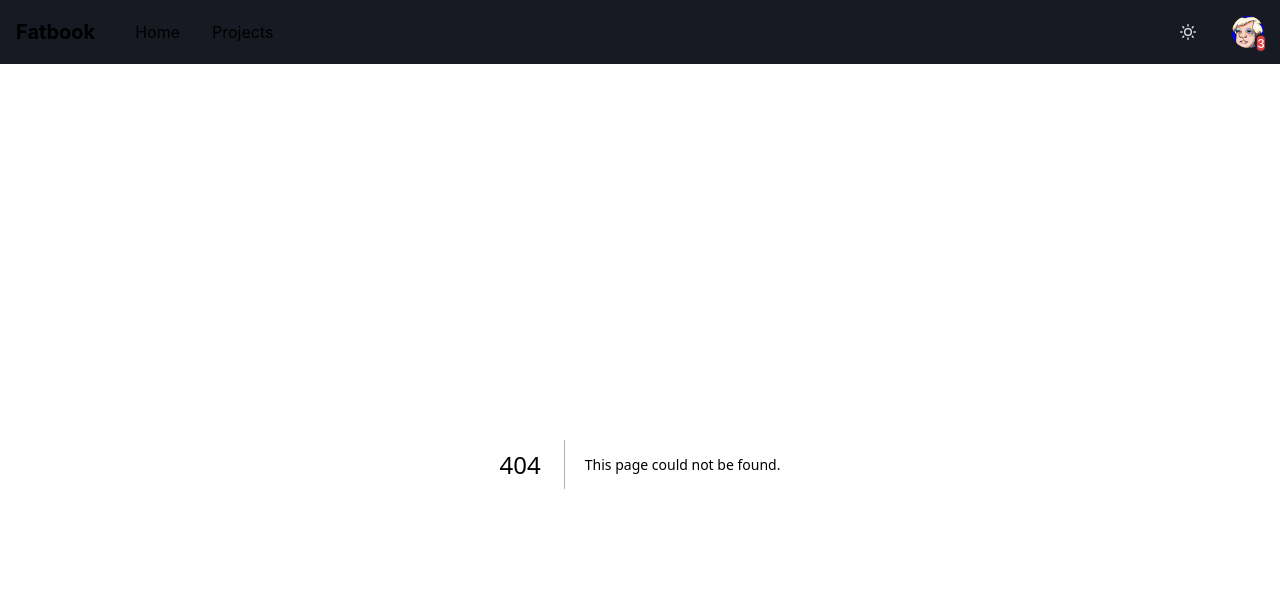
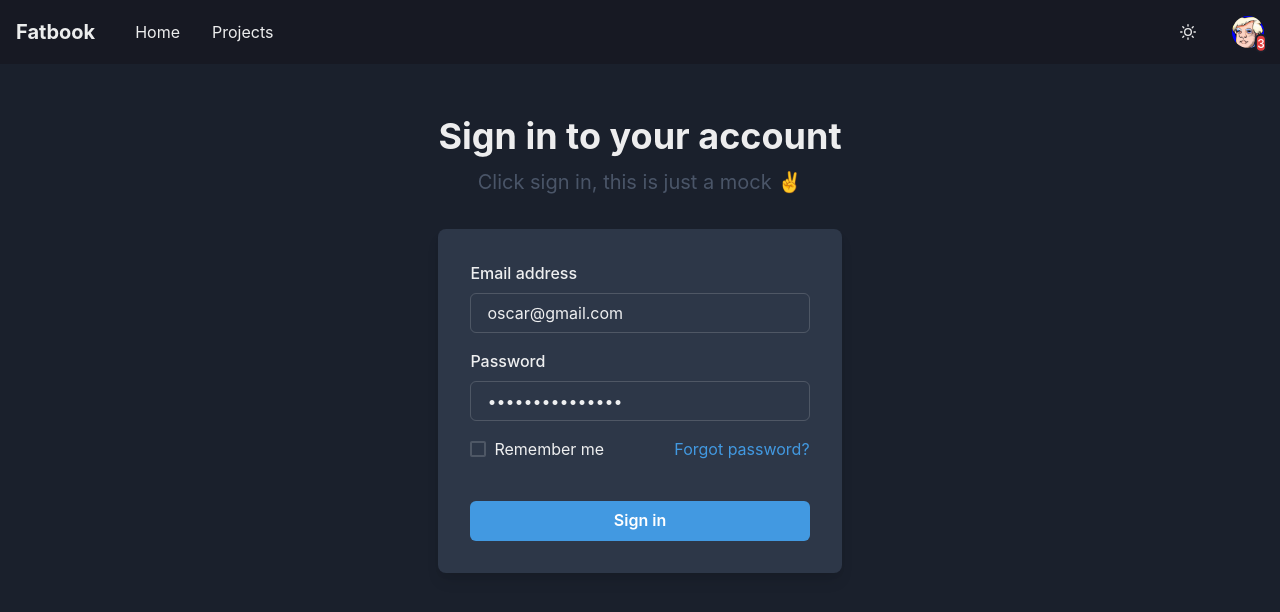
Before and after one commit to OscarGuerreroLopez/social-app-test, a Next.js app: page /login in a window 1280 px wide. Before the commit this address had no page. Shown: the top 612 px of the page. Built offline with nearby package versions, Linux system fonts and the light colour scheme.

Commit message:
fake login and getting posts from backend init

```diff
--- a/components/home/Home.tsx
+++ b/components/home/Home.tsx
@@ -61,7 +61,7 @@ export default function CallToActionWithAnnotation() {
                 bg: "green.500"
               }}
             >
-              <Link href={"/notifications"}>Get Started</Link>
+              <Link href={"/login"}>Get Started</Link>
             </Button>
 
             <Box>
--- /dev/null
+++ b/pages/api/login.ts
@@ -0,0 +1,20 @@
+import type { NextApiRequest, NextApiResponse } from "next";
+
+export default async function handler(
+  req: NextApiRequest,
+  res: NextApiResponse
+) {
+  const { method } = req;
+
+  if (method === "POST") {
+    // just a fake to simulate a login process
+    await new Promise((resolve) => {
+      setTimeout(() => {
+        resolve("");
+      }, 200);
+    });
+
+    return res.status(200).json({ token: "tokenHere" });
+  }
+  return res.status(400).send("invalid method");
+}
--- /dev/null
+++ b/pages/login/index.tsx
@@ -0,0 +1,101 @@
+import {
+  Flex,
+  Box,
+  FormControl,
+  FormLabel,
+  Input,
+  Checkbox,
+  Stack,
+  Link,
+  Button,
+  Heading,
+  useColorModeValue,
+  Text
+} from "@chakra-ui/react";
+
+import Router from "next/router";
+
+import { axiosFetcher } from "@/utils/http";
+import { GetNotifications } from "@/utils/getNotifications";
+
+const checkLogin = async () => {
+  try {
+    const result = await axiosFetcher("http://localhost:3000/api/login", {
+      method: "POST"
+    });
+
+    const { token } = result;
+
+    if (typeof window !== "undefined") {
+      // client-side operation such as local storage.
+      localStorage.setItem("token", token);
+    }
+
+    await GetNotifications(token);
+    await Router.push("/notifications");
+  } catch (error) {
+    console.error(error);
+  }
+};
+
+export default function SimpleCard() {
+  return (
+    <Flex
+      minH={"70vh"}
+      align={"center"}
+      justify={"center"}
+      bg={useColorModeValue("gray.50", "gray.800")}
+    >
+      <Stack spacing={8} mx={"auto"} maxW={"lg"} py={12} px={6}>
+        <Stack align={"center"}>
+          <Heading fontSize={{ sm: "1xl", md: "3xl", lg: "4xl" }}>
+            Sign in to your account
+          </Heading>
+          <Text
+            fontSize={{ base: "xs", sm: "sm", md: "xl" }}
+            color={"gray.600"}
+          >
+            Click sign in, this is just a mock ✌️
+          </Text>
+        </Stack>
+        <Box
+          rounded={"lg"}
+          bg={useColorModeValue("white", "gray.700")}
+          boxShadow={"lg"}
+          p={8}
+        >
+          <Stack spacing={4}>
+            <FormControl id="email">
+              <FormLabel>Email address</FormLabel>
+              <Input type="email" defaultValue={"oscar@gmail.com"} />
+            </FormControl>
+            <FormControl id="password">
+              <FormLabel>Password</FormLabel>
+              <Input type="password" defaultValue={"oscar@gmail.com"} />
+            </FormControl>
+            <Stack spacing={10}>
+              <Stack
+                direction={{ base: "column", sm: "row" }}
+                align={"start"}
+                justify={"space-between"}
+              >
+                <Checkbox>Remember me</Checkbox>
+                <Link color={"blue.400"}>Forgot password?</Link>
+              </Stack>
+              <Button
+                bg={"blue.400"}
+                color={"white"}
+                _hover={{
+                  bg: "blue.500"
+                }}
+                onClick={() => checkLogin()}
+              >
+                Sign in
+              </Button>
+            </Stack>
+          </Stack>
+        </Box>
+      </Stack>
+    </Flex>
+  );
+}
--- a/stores/notifications.store.tsx
+++ b/stores/notifications.store.tsx
@@ -4,6 +4,7 @@ import { AggregatedNotification } from "@/models";
 
 class NotificationsStore {
   notifications: AggregatedNotification[] = [];
+  isLoading = true;
 
   constructor() {
     makeAutoObservable(this);
@@ -11,9 +12,11 @@ class NotificationsStore {
 
   getNotificationsFromApi = async () => {
     try {
+      this.isLoading = true;
       const apiUrl = "localhost:3000/api/getNotifications";
       const aggregatedNotificationsFromApi = await axios.get(apiUrl);
       this.notifications = aggregatedNotificationsFromApi.data;
+      this.isLoading = false;
     } catch (error) {
       console.error(`error ${error}`);
     }
--- /dev/null
+++ b/utils/getNotifications.tsx
@@ -0,0 +1,10 @@
+import notificationsStore from "@/stores/notifications.store";
+import { axiosFetcher } from "@/utils/http";
+
+export const GetNotifications = async (token: string) => {
+  const result = await axiosFetcher(
+    "http://localhost:3000/api/getNotifications",
+    { method: "GET" },
+    token
+  );
+};
--- /dev/null
+++ b/utils/http.tsx
@@ -0,0 +1,24 @@
+import axios, { AxiosRequestConfig } from "axios";
+
+const headerConfig = (token: string, cancelToken = null) =>
+  cancelToken
+    ? { headers: { Authorization: `Bearer ${token}` }, cancelToken }
+    : { headers: { Authorization: `Bearer ${token}` } };
+
+export const axiosFetcher = async (
+  url: string,
+  config: AxiosRequestConfig = {},
+  token?: string | undefined
+) => {
+  token && Object.assign(config, headerConfig(token));
+
+  const { method } = config;
+  const response = await axios({
+    url,
+    responseType: "json",
+    method,
+    ...config
+  });
+
+  return response.data;
+};
```
